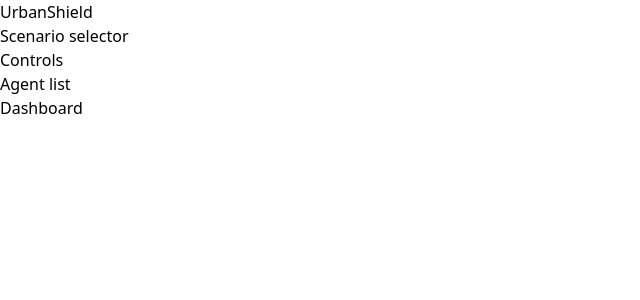
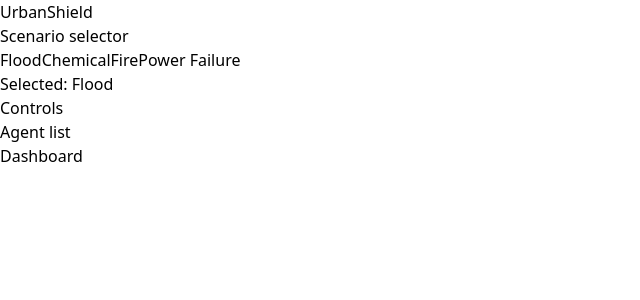
Before and after one commit to Aryanx0777/UrbanShield, a React (Vite) app: page / in a window 1280 px wide. Shown: the top 300 px of the page, without its empty margins (0-640 px from the left). Built offline with nearby package versions, Linux system fonts and the light colour scheme.

Commit message:
feat: add scenario selection state

```diff
--- a/src/App.jsx
+++ b/src/App.jsx
@@ -1,10 +1,24 @@
+import { useState } from 'react';
+import { scenarios } from './data/scenarios';
+
 function App() {
+  const [selectedScenario, setSelectedScenario] = useState("flood");
+
   return (
     <main>
       <h1>UrbanShield</h1>
 
       <section>
         <h2>Scenario selector</h2>
+        {Object.keys(scenarios).map((scenarioKey) => (
+          <button
+            key={scenarioKey}
+            onClick={() => setSelectedScenario(scenarioKey)}
+          >
+            {scenarios[scenarioKey].label}
+          </button>
+        ))}
+        <p>Selected: {scenarios[selectedScenario].label}</p>
       </section>
 
       <section>
```
